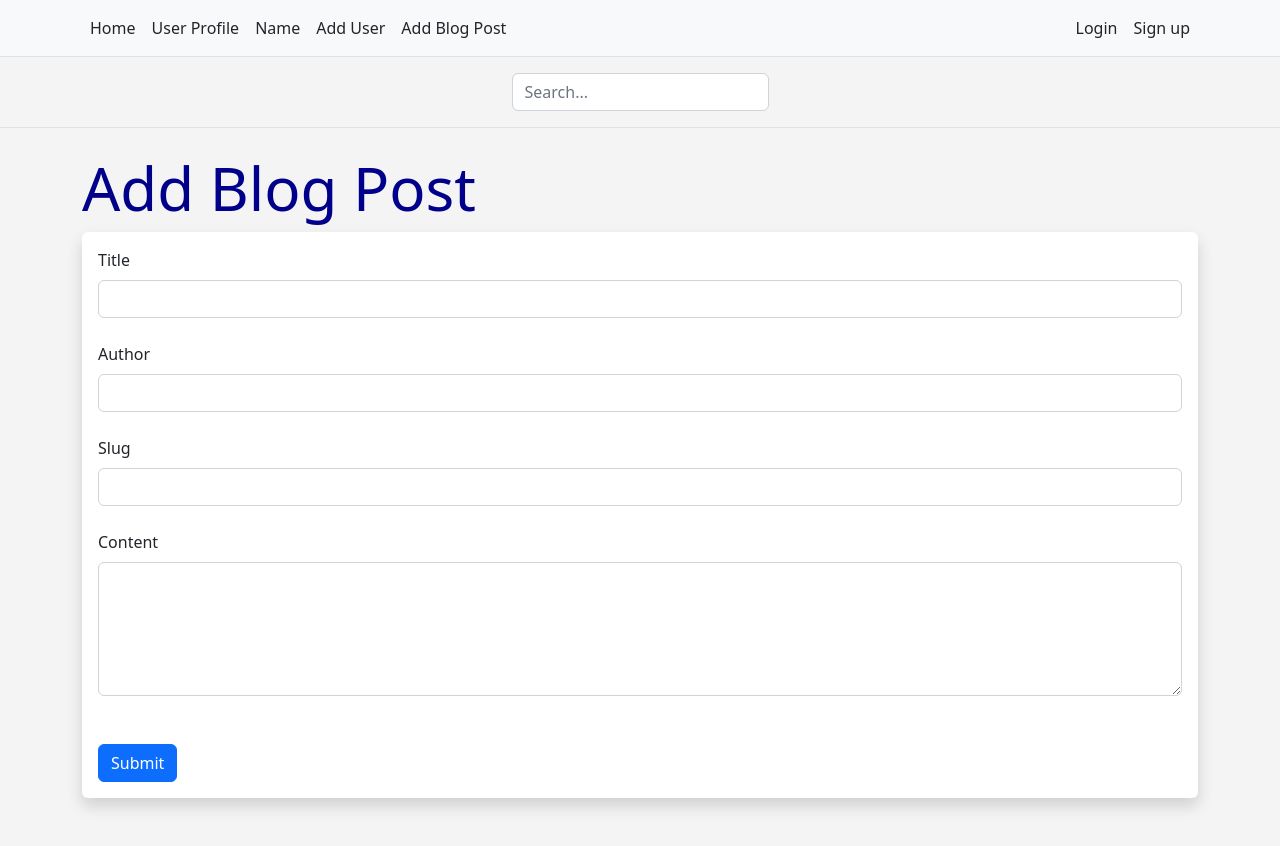
After one commit to Kirasumairu/flask-project, a Flask app: page /add-post in a window 1280 px wide. The commit adds this page. Run offline with Flask 2, Linux system fonts and the light colour scheme.

Commit message:
Added Blog Posts

```diff
--- a/web/main.py
+++ b/web/main.py
@@ -2,6 +2,7 @@ from flask import Flask, render_template, flash, request
 from flask_wtf import FlaskForm
 from wtforms import StringField, SubmitField, PasswordField
 from wtforms.validators import DataRequired, EqualTo, Length
+from wtforms.widgets import TextArea
 from datetime import datetime
 from werkzeug.security import generate_password_hash, check_password_hash
 
@@ -46,6 +47,14 @@ class Users(db.Model):
   def __repr__(self):
     return '<Name %r>' % self.name
 
+class Posts(db.Model):
+  id = db.Column(db.Integer, primary_key=True)
+  title = db.Column(db.String(255))
+  content = db.Column(db.Text)
+  author = db.Column(db.String(255))
+  date_posted = db.Column(db.DateTime, default=datetime.utcnow)
+  slug = db.Column(db.String(255))
+
 # from the container
 # from main import db
 # db.create_all()
@@ -67,6 +76,13 @@ class UserForm(FlaskForm):
   favorite_color = StringField('Favorite Color')
   submit = SubmitField()
 
+class PostForm(FlaskForm):
+  title = StringField('Title', validators=[DataRequired()])
+  content = StringField('Content', validators=[DataRequired()], widget=TextArea())
+  author = StringField('Author', validators=[DataRequired()])
+  slug = StringField('Slug', validators=[DataRequired()])
+  submit = SubmitField('Submit')
+
 @app.route('/')
 def index():
   first_name = 'Johnny'
@@ -78,6 +94,27 @@ def index():
     code=code,
     favorite_pizza=favorite_pizza
   )
+
+@app.route('/add-post', methods=['GET', 'POST'])
+def add_post():
+  form = PostForm()
+
+  if form.validate_on_submit():
+    post = Posts(
+      title=form.title.data,
+      content=form.content.data,
+      author=form.author.data,
+      slug=form.slug.data,
+    )
+    form.title.data = ''
+    form.content.data = ''
+    form.author.data = ''
+    form.slug.data = ''
+    db.session.add(post)
+    db.session.commit()
+
+    flash('Blog Post Submitted Successfully!')
+  return render_template('add_post.html', form=form)
 
 @app.route('/favorite_pizza')
 def get_favorite_pizza():
--- /dev/null
+++ b/web/templates/add_post.html
@@ -0,0 +1,32 @@
+{%  extends 'base.html' %}
+
+{% block content %}
+
+{% for message in get_flashed_messages() %}
+  <div class="alert alert-info alert-dismissible fade show" role="alert">
+    {{ message }}
+    <button type="button" class="btn-close" data-bs-dismiss="alert" aria-label="Close"></button>
+  </div>
+{% endfor %}
+
+<h1>Add Blog Post</h1>
+<div class="shadow p-3 mb-5 bg-body rounded">
+  <form method="POST">
+    {{ form.hidden_tag() }}
+    {{ form.title.label(class='form-label') }}
+    {{ form.title(class='form-control') }}
+    </br>
+    {{ form.author.label(class='form-label') }}
+    {{ form.author(class='form-control') }}
+    </br>
+    {{ form.slug.label(class='form-label') }}
+    {{ form.slug(class='form-control') }}
+    </br>
+    {{ form.content.label(class='form-label') }}
+    {{ form.content(class='form-control', rows='5') }}
+    </br>
+    </br>
+    {{ form.submit(class='btn btn-primary') }}
+  </form>
+</div>
+{% endblock %}
--- a/web/templates/navbar.html
+++ b/web/templates/navbar.html
@@ -4,7 +4,8 @@
       <li class="nav-item"><a href="{{ url_for('index') }}" class="nav-link link-dark px-2 active" aria-current="page">Home</a></li>
       <li class="nav-item"><a href="{{ url_for('user', name='Robin')}}" class="nav-link link-dark px-2">User Profile</a></li>
       <li class="nav-item"><a href="{{ url_for('name')}}" class="nav-link link-dark px-2">Name</a></li>
-      <li class="nav-item"><a href="{{ url_for('add_user')}}" class="nav-link link-dark px-2">Add user</a></li>
+      <li class="nav-item"><a href="{{ url_for('add_user')}}" class="nav-link link-dark px-2">Add User</a></li>
+      <li class="nav-item"><a href="{{ url_for('add_post')}}" class="nav-link link-dark px-2">Add Blog Post</a></li>
     </ul>
     <ul class="nav">
       <li class="nav-item"><a href="#" class="nav-link link-dark px-2">Login</a></li>
```
Also changed, not shown: web/migrations/versions/44689628b2f1_adding_blogs.py (added, +36 -0 lines).
